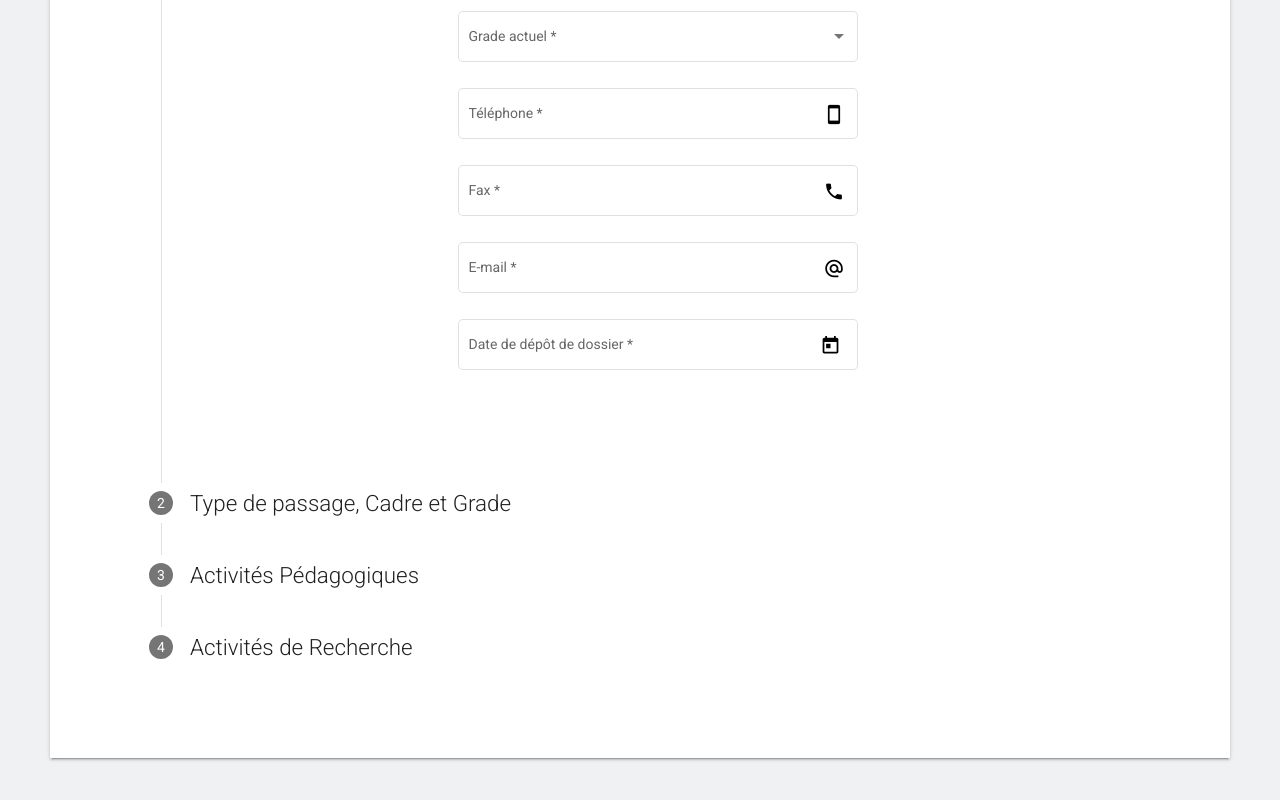
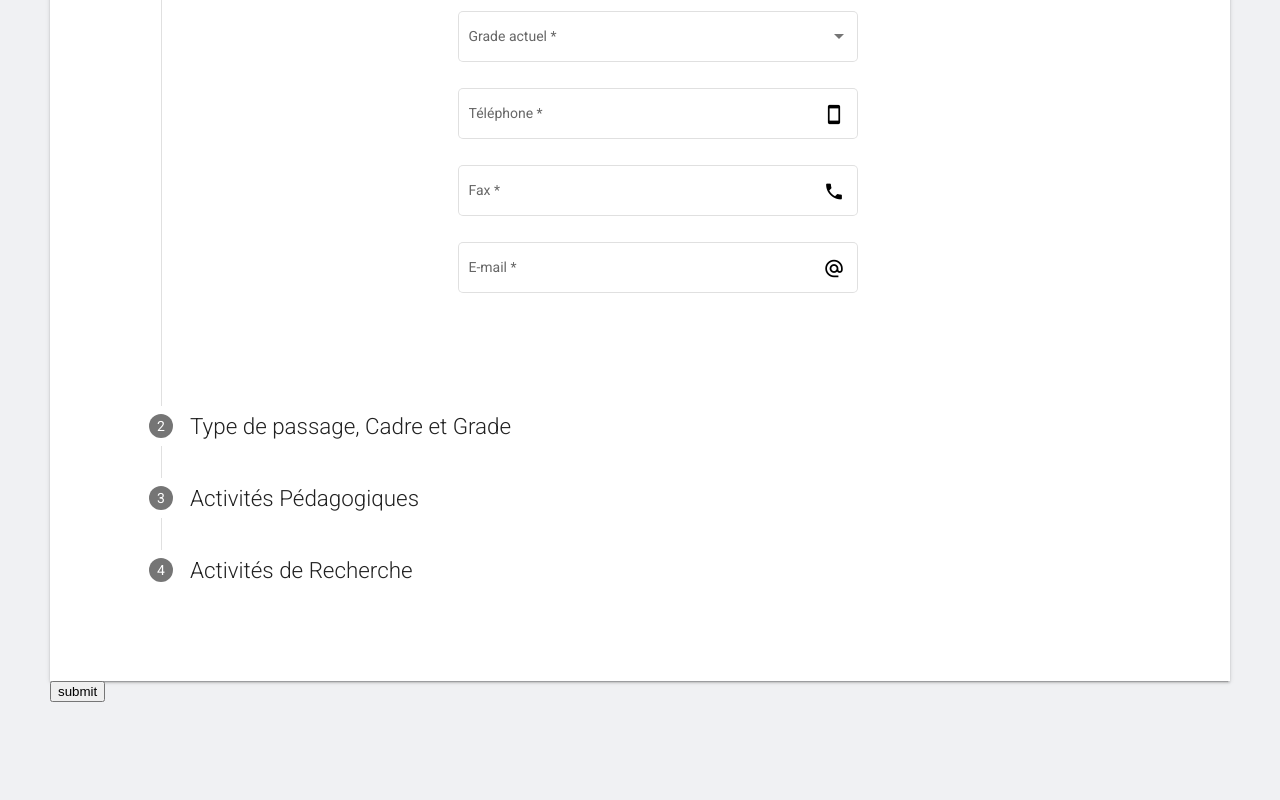
Before and after one commit to amineaouatif/dot_net_angular, an Angular app: page /candidature in a window 1280 px wide. Shown: the part 1200-2000 px from the top of the page. Built offline with nearby package versions, Linux system fonts and the light colour scheme.

Commit message:
Add upload integration, and candidature json building

```diff
--- a/src/app/app.component.ts
+++ b/src/app/app.component.ts
@@ -1,5 +1,7 @@
 import { Component } from '@angular/core';
+import { MatSnackBar } from '@angular/material/snack-bar';
 import { AuthService } from './services/auth.service';
+import { NotificationService } from './services/notification.service';
 
 @Component({
   selector: 'app-root',
@@ -8,9 +10,20 @@ import { AuthService } from './services/auth.service';
 })
 export class AppComponent {
   isAuth: boolean;
-  constructor(private authService: AuthService) {
+
+  constructor(
+    private authService: AuthService,
+    private notificationService: NotificationService,
+    private _snackBar: MatSnackBar
+  ) {
     this.authService.isAuthenticated.subscribe(
       (isAuth: boolean) => (this.isAuth = isAuth)
     );
+
+    this.notificationService.notification$.subscribe((message: string) =>
+      this._snackBar.open(message, '', {
+        duration: 2 * 1000,
+      })
+    );
   }
 }
--- a/src/app/components/candidature/candidature.component.html
+++ b/src/app/components/candidature/candidature.component.html
@@ -94,20 +94,6 @@
               <input matInput placeholder="E-mail" formControlName="email" />
               <mat-icon matSuffix>alternate_email</mat-icon>
             </mat-form-field>
-
-            <mat-form-field class="info-perso-input" appearance="outline">
-              <mat-label>Date de dépôt de dossier</mat-label>
-              <input
-                matInput
-                [matDatepicker]="pickerDepot"
-                formControlName="dateDepot"
-              />
-              <mat-datepicker-toggle
-                matSuffix
-                [for]="pickerDepot"
-              ></mat-datepicker-toggle>
-              <mat-datepicker #pickerDepot></mat-datepicker>
-            </mat-form-field>
           </div>
         </form>
       </mat-step>
@@ -118,7 +104,7 @@
           <div>
             <div class="candidature-sub-title">Type d’avancement</div>
             <mat-form-field appearance="outline">
-              <mat-label>Favorite food</mat-label>
+              <mat-label>Sélectionner</mat-label>
               <mat-select formControlName="typePassage">
                 <mat-option
                   *ngFor="let element of typeAvancement"
@@ -133,7 +119,7 @@
           <div>
             <div class="candidature-sub-title">Cadre et grade</div>
             <mat-form-field appearance="outline">
-              <mat-label>Cadre et grade</mat-label>
+              <mat-label>Sélectionner</mat-label>
               <mat-select formControlName="cadreGrade">
                 <mat-option
                   *ngFor="let element of cadreGrade"
@@ -311,5 +297,6 @@
         </mat-vertical-stepper>
       </mat-step>
     </mat-vertical-stepper>
+    <button (click)="submit()">submit</button>
   </div>
 </div>
--- a/src/app/components/candidature/candidature.component.ts
+++ b/src/app/components/candidature/candidature.component.ts
@@ -2,8 +2,82 @@ import { Component, OnInit } from '@angular/core';
 import { FormControl, FormGroup, Validators } from '@angular/forms';
 
 interface Justificatif {
+  id: string;
+  remoteFileName: string;
+  localFileName: string;
   documentName: string;
+}
+
+interface JustificatifLight {
   fileName: string;
+  documentName: string;
+}
+
+interface Candidature {
+  donneesPersonnelles: {
+    nom: string;
+    prenom: string;
+    departement: string;
+    dateRecrutement: string;
+    grade: string;
+    telephone: string;
+    fax: string;
+    email: string;
+  };
+
+  passageCadreGrade: {
+    typePassage: string;
+    cadreGrade: string;
+  };
+
+  activitesPedagogiques: {
+    productionPedagogique: {
+      ouvragesManuels: Array<JustificatifLight>;
+      polycopiesEnseignement: Array<JustificatifLight>;
+      supportsProcedesDidactiques: Array<JustificatifLight>;
+    };
+    encadrementPedagogique: {
+      encadrementProjetsPFE: Array<JustificatifLight>;
+      encadrementProjetsPFA: Array<JustificatifLight>;
+      memoiresFinEtudesMaster: Array<JustificatifLight>;
+      encadrementStages: Array<JustificatifLight>;
+      encadrementRessourcesHumaines: Array<JustificatifLight>;
+    };
+    responsabilitesPedagogiquesAdministratives: {
+      gestionDepartement: Array<JustificatifLight>;
+      responsableFiliereModule: Array<JustificatifLight>;
+      gestionFormationUniversitairePrepa: Array<JustificatifLight>;
+      gestionFormationUniversitaireIng: Array<JustificatifLight>;
+      membreConseilUniversite: Array<JustificatifLight>;
+      membreCommissionParitaire: Array<JustificatifLight>;
+      membreConseilEtablissement: Array<JustificatifLight>;
+      membreCommissionScientifique: Array<JustificatifLight>;
+      membreCommissionReformeExpertisePedagogique: Array<JustificatifLight>;
+    };
+  };
+
+  activitesRecherche: {
+    productionScientifique: {
+      articlesScientifiquesCategorie1: Array<JustificatifLight>;
+      articlesScientifiquesCategorie2: Array<JustificatifLight>;
+      ouvragesRechercheScientifiques: Array<JustificatifLight>;
+      publicationsActesCongres: Array<JustificatifLight>;
+    };
+    encadrementScientifique: {
+      encadrementCoencadrementThesesDoctorat: Array<JustificatifLight>;
+      encadrementCoencadrementTravauxRechercheMaster: Array<JustificatifLight>;
+      RapporteurMembreJury: Array<JustificatifLight>;
+    };
+    responsabilitesScientifiques: {
+      laboratoireEquipeCed: Array<JustificatifLight>;
+      polesCompetenceReseaux: Array<JustificatifLight>;
+      cedDoctoratMaster: Array<JustificatifLight>;
+      projetsContratsRechercheFinances: Array<JustificatifLight>;
+      activitesExpertiseEvaluationsScientifiques: Array<JustificatifLight>;
+      organisationManifestationsScientifiques: Array<JustificatifLight>;
+      organisationSeminaire: Array<JustificatifLight>;
+    };
+  };
 }
 
 @Component({
@@ -12,7 +86,10 @@ interface Justificatif {
   styleUrls: ['./candidature.component.css'],
 })
 export class CandidatureComponent implements OnInit {
+  candidature: Candidature = <Candidature>{};
+
   grades = [{ name: 'A' }, { name: 'B' }, { name: 'C' }, { name: 'D' }];
+
   cadreGrade = [
     { name: '[PES] Grade A à grade B', value: 'PESAB' },
     { name: '[PES] Grade B à grade C', value: 'PESBC' },
@@ -22,6 +99,7 @@ export class CandidatureComponent implements OnInit {
     { name: '[PA] Grade B à grade C', value: 'PABC' },
     { name: '[PA] Grade C à grade D', value: 'PACD' },
   ];
+
   typeAvancement = [
     { name: 'Passage Exceptionnel', value: 'E' },
     { name: 'Passage Rapide', value: 'R' },
@@ -37,7 +115,6 @@ export class CandidatureComponent implements OnInit {
     telephone: new FormControl('', Validators.required),
     fax: new FormControl('', Validators.required),
     email: new FormControl('', Validators.required),
-    dateDepot: new FormControl('', Validators.required),
   });
 
   passageCadreGrade = new FormGroup({
@@ -48,11 +125,13 @@ export class CandidatureComponent implements OnInit {
   ouvragesManuels: Array<Justificatif> = [];
   polycopiesEnseignement: Array<Justificatif> = [];
   supportsProcedesDidactiques: Array<Justificatif> = [];
+
   encadrementProjetsPFE: Array<Justificatif> = [];
   encadrementProjetsPFA: Array<Justificatif> = [];
   memoiresFinEtudesMaster: Array<Justificatif> = [];
   encadrementStages: Array<Justificatif> = [];
   encadrementRessourcesHumaines: Array<Justificatif> = [];
+
   gestionDepartement: Array<Justificatif> = [];
   responsableFiliereModule: Array<Justificatif> = [];
   gestionFormationUniversitairePrepa: Array<Justificatif> = [];
@@ -62,13 +141,16 @@ export class CandidatureComponent implements OnInit {
   membreConseilEtablissement: Array<Justificatif> = [];
   membreCommissionScientifique: Array<Justificatif> = [];
   membreCommissionReformeExpertisePedagogique: Array<Justificatif> = [];
+
   articlesScientifiquesCategorie1: Array<Justificatif> = [];
   articlesScientifiquesCategorie2: Array<Justificatif> = [];
   ouvragesRechercheScientifiques: Array<Justificatif> = [];
   publicationsActesCongres: Array<Justificatif> = [];
+
   encadrementCoencadrementThesesDoctorat: Array<Justificatif> = [];
   encadrementCoencadrementTravauxRechercheMaster: Array<Justificatif> = [];
   RapporteurMembreJury: Array<Justificatif> = [];
+
   laboratoireEquipeCed: Array<Justificatif> = [];
   polesCompetenceReseaux: Array<Justificatif> = [];
   cedDoctoratMaster: Array<Justificatif> = [];
@@ -80,4 +162,132 @@ export class CandidatureComponent implements OnInit {
   constructor() {}
 
   ngOnInit(): void {}
+
+  submit() {
+    this.candidature.donneesPersonnelles = this.donneesPersonnelles.value;
+    this.candidature.passageCadreGrade = this.passageCadreGrade.value;
+
+    const productionPedagogique = {
+      ouvragesManuels: this.lightenJustificatif(this.ouvragesManuels),
+      polycopiesEnseignement: this.lightenJustificatif(
+        this.polycopiesEnseignement
+      ),
+      supportsProcedesDidactiques: this.lightenJustificatif(
+        this.supportsProcedesDidactiques
+      ),
+    };
+
+    const encadrementPedagogique = {
+      encadrementProjetsPFE: this.lightenJustificatif(
+        this.encadrementProjetsPFE
+      ),
+      encadrementProjetsPFA: this.lightenJustificatif(
+        this.encadrementProjetsPFA
+      ),
+      memoiresFinEtudesMaster: this.lightenJustificatif(
+        this.memoiresFinEtudesMaster
+      ),
+      encadrementStages: this.lightenJustificatif(this.encadrementStages),
+      encadrementRessourcesHumaines: this.lightenJustificatif(
+        this.encadrementRessourcesHumaines
+      ),
+    };
+
+    const responsabilitesPedagogiquesAdministratives = {
+      gestionDepartement: this.lightenJustificatif(this.gestionDepartement),
+      responsableFiliereModule: this.lightenJustificatif(
+        this.responsableFiliereModule
+      ),
+      gestionFormationUniversitairePrepa: this.lightenJustificatif(
+        this.gestionFormationUniversitairePrepa
+      ),
+      gestionFormationUniversitaireIng: this.lightenJustificatif(
+        this.gestionFormationUniversitaireIng
+      ),
+      membreConseilUniversite: this.lightenJustificatif(
+        this.membreConseilUniversite
+      ),
+      membreCommissionParitaire: this.lightenJustificatif(
+        this.membreCommissionParitaire
+      ),
+      membreConseilEtablissement: this.lightenJustificatif(
+        this.membreConseilEtablissement
+      ),
+      membreCommissionScientifique: this.lightenJustificatif(
+        this.membreCommissionScientifique
+      ),
+      membreCommissionReformeExpertisePedagogique: this.lightenJustificatif(
+        this.membreCommissionReformeExpertisePedagogique
+      ),
+    };
+    const productionScientifique = {
+      articlesScientifiquesCategorie1: this.lightenJustificatif(
+        this.articlesScientifiquesCategorie1
+      ),
+      articlesScientifiquesCategorie2: this.lightenJustificatif(
+        this.articlesScientifiquesCategorie2
+      ),
+      ouvragesRechercheScientifiques: this.lightenJustificatif(
+        this.ouvragesRechercheScientifiques
+      ),
+      publicationsActesCongres: this.lightenJustificatif(
+        this.publicationsActesCongres
+      ),
+    };
+
+    const encadrementScientifique = {
+      encadrementCoencadrementThesesDoctorat: this.lightenJustificatif(
+        this.encadrementCoencadrementThesesDoctorat
+      ),
+      encadrementCoencadrementTravauxRechercheMaster: this.lightenJustificatif(
+        this.encadrementCoencadrementTravauxRechercheMaster
+      ),
+      RapporteurMembreJury: this.lightenJustificatif(this.RapporteurMembreJury),
+    };
+
+    const responsabilitesScientifiques = {
+      laboratoireEquipeCed: this.lightenJustificatif(this.laboratoireEquipeCed),
+      polesCompetenceReseaux: this.lightenJustificatif(
+        this.polesCompetenceReseaux
+      ),
+      cedDoctoratMaster: this.lightenJustificatif(this.cedDoctoratMaster),
+      projetsContratsRechercheFinances: this.lightenJustificatif(
+        this.projetsContratsRechercheFinances
+      ),
+      activitesExpertiseEvaluationsScientifiques: this.lightenJustificatif(
+        this.activitesExpertiseEvaluationsScientifiques
+      ),
+      organisationManifestationsScientifiques: this.lightenJustificatif(
+        this.organisationManifestationsScientifiques
+      ),
+      organisationSeminaire: this.lightenJustificatif(
+        this.organisationSeminaire
+      ),
+    };
+
+    this.candidature.activitesPedagogiques = {
+      productionPedagogique,
+      encadrementPedagogique,
+      responsabilitesPedagogiquesAdministratives,
+    };
+
+    this.candidature.activitesRecherche = {
+      productionScientifique,
+      encadrementScientifique,
+      responsabilitesScientifiques,
+    };
+
+    console.log(this.candidature);
+  }
+
+  private lightenJustificatif(
+    justificatifArray: Array<Justificatif>
+  ): Array<JustificatifLight> {
+    return justificatifArray.map((justificatif: Justificatif) => {
+      return {
+        fileName: justificatif.remoteFileName,
+        documentName: justificatif.documentName,
+      };
+    });
+  }
 }
--- a/src/app/components/justificatif/justificatif.component.html
+++ b/src/app/components/justificatif/justificatif.component.html
@@ -8,8 +8,8 @@
           <mat-divider></mat-divider>
           <mat-icon mat-list-icon color="primary">upload_file</mat-icon>
           <div mat-line>{{ item.documentName }}</div>
-          <div mat-line>{{ item.fileName }}</div>
-          <button mat-icon-button color="warn" aria-label="Delete">
+          <div mat-line>{{ item.localFileName }}</div>
+          <button mat-icon-button color="warn" aria-label="Delete" (click)="delete(item.id)">
             <mat-icon color="warn">delete</mat-icon>
           </button>
         </mat-list-item>
--- a/src/app/components/justificatif/justificatif.component.ts
+++ b/src/app/components/justificatif/justificatif.component.ts
@@ -7,9 +7,17 @@ import {
   Output,
   ViewChild,
 } from '@angular/core';
+import { UploadService } from '../../services/upload.service';
+import { NotificationService } from '../../services/notification.service';
 
 interface Justificatif {
+  id: string;
+  remoteFileName: string;
+  localFileName: string;
   documentName: string;
+}
+
+interface uploadResp {
   fileName: string;
 }
 
@@ -28,12 +36,16 @@ export class JustificatifComponent implements OnInit {
     Array<Justificatif>
   >();
 
+  formData: FormData;
   fileName: string;
   documentName: string;
   isUploading = false;
   panelOpenState = false;
 
-  constructor() {}
+  constructor(
+    private uploadService: UploadService,
+    private notificationService: NotificationService
+  ) {}
 
   dataChange() {
     this.onDataChange.emit(this.data);
@@ -42,38 +54,50 @@ export class JustificatifComponent implements OnInit {
   addElement() {
     this.isUploading = true;
     if (!!this.documentName && !!this.fileName) {
-      setTimeout(() => {
-        this.data.push({
-          fileName: this.fileName,
-          documentName: this.documentName,
-        });
-        this.fileName = '';
-        this.documentName = '';
-        this.isUploading = false;
-      }, 1000); // fake upload
+      this.uploadService
+        .upload(this.formData)
+        .subscribe(
+          (resp: uploadResp) => {
+            this.data.push({
+              id: !!this.data.length
+                ? (this.data[this.data.length - 1].id + 1).toString()
+                : '1',
+              remoteFileName: resp.fileName,
+              localFileName: this.fileName,
+              documentName: this.documentName,
+            });
+            this.fileName = '';
+            this.documentName = '';
+            this.dataChange();
+          },
+          (error) => {
+            console.log(error);
+            this.notificationService.notification$.next(
+              'Le chargement du fichier a echoué'
+            );
+          }
+        )
+        .add(() => (this.isUploading = false));
     }
   }
 
   uploadFileEvt(imgFile: any) {
-    if (imgFile.target.files && imgFile.target.files[0]) {
-      this.fileName = imgFile.target.files[0].name;
-
-      // HTML5 FileReader API
-      let reader = new FileReader();
-      reader.onload = (e: any) => {
-        let image = new Image();
-        image.src = e.target.result;
-        image.onload = (rs) => {
-          let imgBase64Path = e.target.result;
-        };
-      };
-      reader.readAsDataURL(imgFile.target.files[0]);
-
-      // Reset if duplicate image uploaded again
+    const files = imgFile.target.files;
+    if (files && files[0]) {
+      const file = files[0];
+      this.fileName = file.name;
+      this.formData = new FormData();
+      this.formData.append('justificative', file, this.fileName);
       this.fileInput.nativeElement.value = '';
     } else {
       this.fileName = '';
     }
   }
+
+  delete(id: string) {
+    this.data = this.data.filter((element: Justificatif) => element.id !== id);
+    this.dataChange();
+  }
+
   ngOnInit(): void {}
 }
--- /dev/null
+++ b/src/app/services/notification.service.ts
@@ -0,0 +1,11 @@
+import { Injectable } from '@angular/core';
+import { ReplaySubject } from 'rxjs';
+
+@Injectable({
+  providedIn: 'root',
+})
+export class NotificationService {
+  notification$: ReplaySubject<string> = new ReplaySubject();
+
+  constructor() {}
+}
--- /dev/null
+++ b/src/app/services/upload.service.ts
@@ -0,0 +1,22 @@
+import { Injectable } from '@angular/core';
+import { HttpClient } from '@angular/common/http';
+import { environment } from '../../environments/environment';
+import { Observable } from 'rxjs';
+
+interface uploadResp {
+  fileName: string;
+}
+
+@Injectable({
+  providedIn: 'root',
+})
+export class UploadService {
+  constructor(private http: HttpClient) {}
+
+  upload(formData: FormData): Observable<uploadResp> {
+    return this.http.post<uploadResp>(
+      `${environment.api}/candidature/justificative`,
+      formData
+    );
+  }
+}
```
